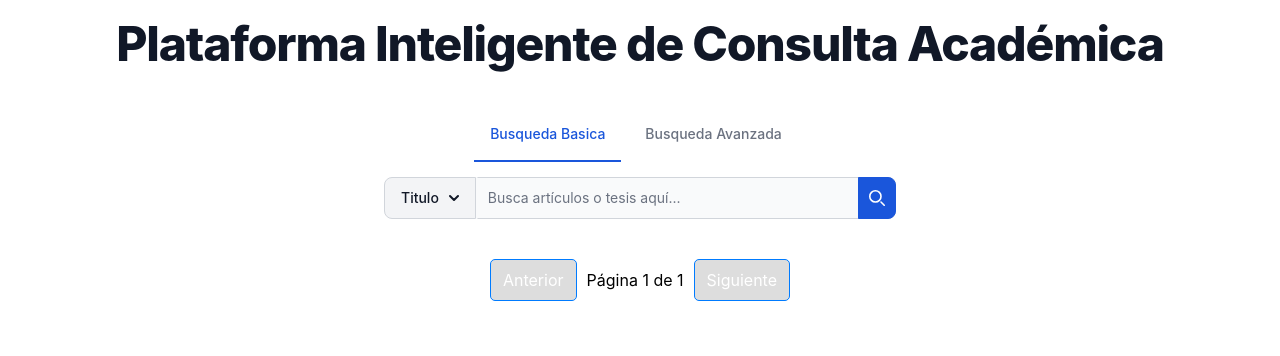
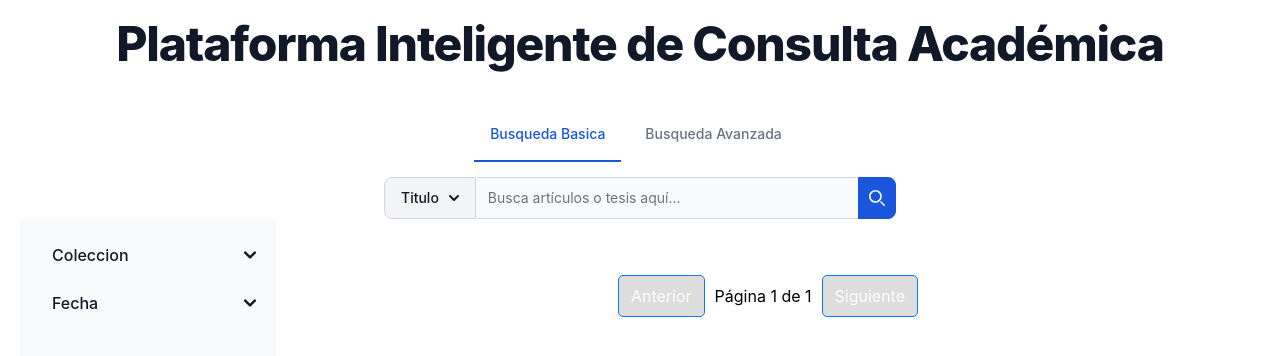
Before and after one commit to avillaq/RepositorioUnsa-Fronted, a React (Vite) app: page / in a window 1280 px wide. Shown: the top 356 px of the page. Built offline with nearby package versions, Linux system fonts and the light colour scheme.

Commit message:
Reestructurar el componente Home para incluir un sidebar y mejorar la disposición de los filtros y documentos

```diff
--- a/src/components/Home.jsx
+++ b/src/components/Home.jsx
@@ -50,7 +50,6 @@ export const Home = () => {
     },
   ];
 
-
   return (
     <div className="home">
       <h1 className="mb-4 text-3xl font-extrabold leading-none tracking-tight text-gray-900 md:text-4xl lg:text-5xl">Plataforma Inteligente de Consulta Académica</h1>
@@ -58,53 +57,54 @@ export const Home = () => {
 
       <Tabs tabs={tabs} />
 
-      {/*
-      <aside id="sidebar-multi-level-sidebar" class="fixed top-0 left-0 z-40 w-64 h-screen transition-transform -translate-x-full sm:translate-x-0" aria-label="Sidebar">
-        <div class="h-full px-3 py-4 overflow-y-auto bg-gray-50 dark:bg-gray-800">
-          <ul class="space-y-2 font-medium">
+      <div className="flex">
+
+         <aside id="sidebar-multi-level-sidebar" className="w-64 h-screen bg-gray-50 dark:bg-gray-800">
+          <div className="h-full px-3 py-4 overflow-y-auto">
+            <ul className="space-y-2 font-medium">
               <li>
-              <button type="button" class="flex items-center w-full p-2 text-base text-gray-900 transition duration-75 rounded-lg group hover:bg-gray-100 dark:text-white dark:hover:bg-gray-700" aria-controls="dropdown1" data-collapse-toggle="dropdown1">
-                <span class="flex-1 ms-3 text-left rtl:text-right whitespace-nowrap">Coleccion</span>
-                <svg class="w-3 h-3" aria-hidden="true" xmlns="http://www.w3.org/2000/svg" fill="none" viewBox="0 0 10 6">
-                  <path stroke="currentColor" stroke-linecap="round" stroke-linejoin="round" stroke-width="2" d="m1 1 4 4 4-4" />
+                <button type="button" className="flex items-center w-full p-2 text-base text-gray-900 transition duration-75 rounded-lg group hover:bg-gray-100 dark:text-white dark:hover:bg-gray-700" aria-controls="dropdown1" data-collapse-toggle="dropdown1">
+                  <span className="flex-1 ms-3 text-left rtl:text-right whitespace-nowrap">Coleccion</span>
+                  <svg className="w-3 h-3" aria-hidden="true" xmlns="http://www.w3.org/2000/svg" fill="none" viewBox="0 0 10 6">
+                    <path stroke="currentColor" strokeLinecap="round" strokeLinejoin="round" strokeWidth="2" d="m1 1 4 4 4-4" />
                   </svg>
                 </button>
-              <ul id="dropdown1" class="hidden py-2 space-y-2">
+                <ul id="dropdown1" className="hidden py-2 space-y-2">
                   <li>
-                  <a href="#" class="flex items-center w-full p-2 text-gray-900 transition duration-75 rounded-lg pl-11 group hover:bg-gray-100 dark:text-white dark:hover:bg-gray-700">Products</a>
+                    <a href="#" className="flex items-center w-full p-2 text-gray-900 transition duration-75 rounded-lg pl-11 group hover:bg-gray-100 dark:text-white dark:hover:bg-gray-700">Products</a>
                   </li>
                   <li>
-                  <a href="#" class="flex items-center w-full p-2 text-gray-900 transition duration-75 rounded-lg pl-11 group hover:bg-gray-100 dark:text-white dark:hover:bg-gray-700">Billing</a>
+                    <a href="#" className="flex items-center w-full p-2 text-gray-900 transition duration-75 rounded-lg pl-11 group hover:bg-gray-100 dark:text-white dark:hover:bg-gray-700">Billing</a>
                   </li>
                   <li>
-                  <a href="#" class="flex items-center w-full p-2 text-gray-900 transition duration-75 rounded-lg pl-11 group hover:bg-gray-100 dark:text-white dark:hover:bg-gray-700">Invoice</a>
+                    <a href="#" className="flex items-center w-full p-2 text-gray-900 transition duration-75 rounded-lg pl-11 group hover:bg-gray-100 dark:text-white dark:hover:bg-gray-700">Invoice</a>
                   </li>
                 </ul>
               </li>
               <li>
-              <button type="button" class="flex items-center w-full p-2 text-base text-gray-900 transition duration-75 rounded-lg group hover:bg-gray-100 dark:text-white dark:hover:bg-gray-700" aria-controls="dropdown2" data-collapse-toggle="dropdown2">
-                <span class="flex-1 ms-3 text-left rtl:text-right whitespace-nowrap">Fecha</span>
-                <svg class="w-3 h-3" aria-hidden="true" xmlns="http://www.w3.org/2000/svg" fill="none" viewBox="0 0 10 6">
-                  <path stroke="currentColor" stroke-linecap="round" stroke-linejoin="round" stroke-width="2" d="m1 1 4 4 4-4" />
+                <button type="button" className="flex items-center w-full p-2 text-base text-gray-900 transition duration-75 rounded-lg group hover:bg-gray-100 dark:text-white dark:hover:bg-gray-700" aria-controls="dropdown2" data-collapse-toggle="dropdown2">
+                  <span className="flex-1 ms-3 text-left rtl:text-right whitespace-nowrap">Fecha</span>
+                  <svg className="w-3 h-3" aria-hidden="true" xmlns="http://www.w3.org/2000/svg" fill="none" viewBox="0 0 10 6">
+                    <path stroke="currentColor" strokeLinecap="round" strokeLinejoin="round" strokeWidth="2" d="m1 1 4 4 4-4" />
                   </svg>
                 </button>
-              <ul id="dropdown2" class="hidden py-2 space-y-2">
+                <ul id="dropdown2" className="hidden py-2 space-y-2">
                   <li>
-                  <a href="#" class="flex items-center w-full p-2 text-gray-900 transition duration-75 rounded-lg pl-11 group hover:bg-gray-100 dark:text-white dark:hover:bg-gray-700">Products</a>
+                    <a href="#" className="flex items-center w-full p-2 text-gray-900 transition duration-75 rounded-lg pl-11 group hover:bg-gray-100 dark:text-white dark:hover:bg-gray-700">Products</a>
                   </li>
                   <li>
-                  <a href="#" class="flex items-center w-full p-2 text-gray-900 transition duration-75 rounded-lg pl-11 group hover:bg-gray-100 dark:text-white dark:hover:bg-gray-700">Billing</a>
+                    <a href="#" className="flex items-center w-full p-2 text-gray-900 transition duration-75 rounded-lg pl-11 group hover:bg-gray-100 dark:text-white dark:hover:bg-gray-700">Billing</a>
                   </li>
                   <li>
-                  <a href="#" class="flex items-center w-full p-2 text-gray-900 transition duration-75 rounded-lg pl-11 group hover:bg-gray-100 dark:text-white dark:hover:bg-gray-700">Invoice</a>
+                    <a href="#" className="flex items-center w-full p-2 text-gray-900 transition duration-75 rounded-lg pl-11 group hover:bg-gray-100 dark:text-white dark:hover:bg-gray-700">Invoice</a>
                   </li>
                 </ul>
               </li>
-
             </ul>
           </div>
         </aside>
-*/}
+
+        <div className="flex-1 p-4">
           <Filters onFilterChange={handleFilterChange} />
           {loading && <p>Cargando resultados...</p>}
           {error && <p className="error">{error}</p>}
@@ -124,5 +124,7 @@ export const Home = () => {
             onPageChange={handlePageChange}
           />
         </div>
+      </div>
+    </div>
   )
 }
```
Lines whose indentation alone changed are shown as unchanged.
